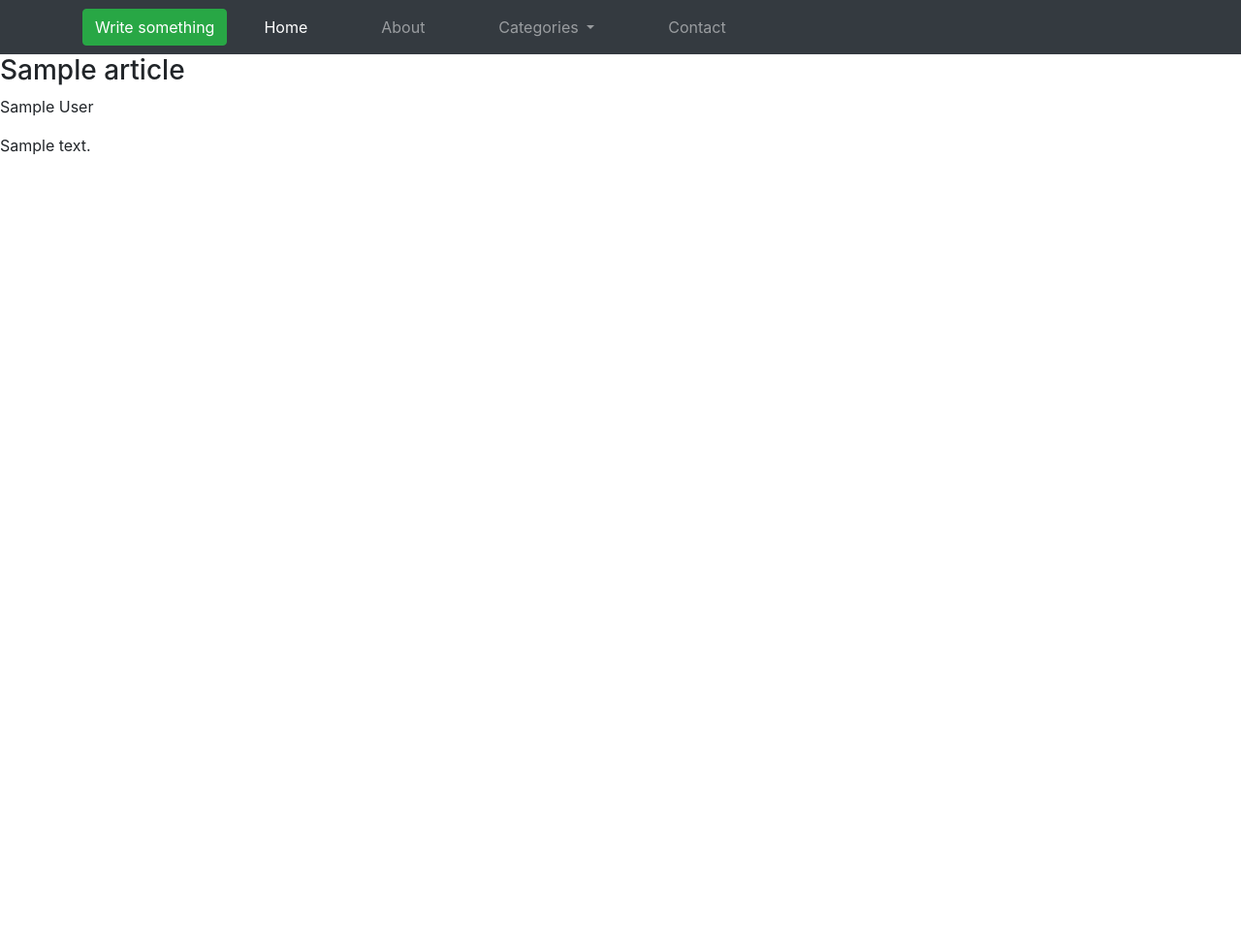
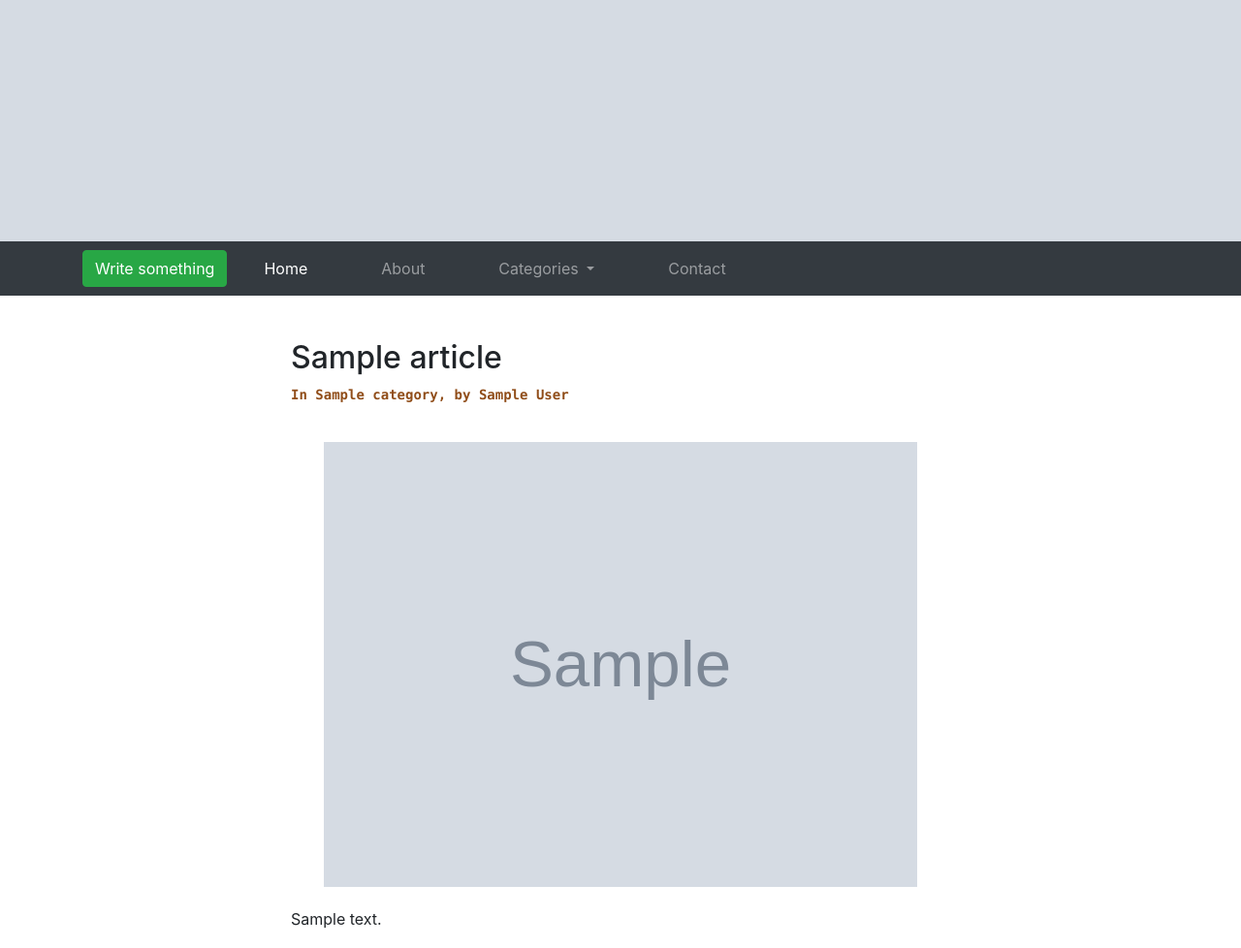
Before and after one commit to LukaRiba/newsapp, a Django app: template my_newsapp/templates/my_newsapp/detail.html in a window 1280 px wide. Shown: the whole page at 97% size. Before the commit the page ends 160 px from the top, so only its background shows below. Run offline with Django 3.2, Linux system fonts and the light colour scheme; the template is opened without the code that fills it: most values are stand-ins (such as "Sample title", 1, 10 or a date in 2020); grey boxes marked "Sample" are stand-in pictures; some libraries are stand-ins or nearby versions.

Commit message:
2 more ImageField-s added to Article model

```diff
--- a/my_newsapp/models.py
+++ b/my_newsapp/models.py
@@ -28,8 +28,8 @@ class Article(models.Model):
     text = models.TextField()
     short_description = models.TextField(max_length=300)
     thumbnail_image = models.ImageField()
-    image1 = models.ImageField()
-    image2 = models.ImageField()
+    image1 = models.ImageField(blank=True, null=True)
+    image2 = models.ImageField(blank=True, null=True)
     pub_date = models.DateTimeField(auto_now_add=True)
     author = models.ForeignKey(User, related_name='articles', on_delete=models.DO_NOTHING)
     category = models.ForeignKey(Category, related_name='articles', on_delete=models.CASCADE)
--- a/my_newsapp/static/my_newsapp/home_style.css
+++ b/my_newsapp/static/my_newsapp/home_style.css
@@ -1,6 +1,7 @@
 nav a {
   color: white;
   text-decoration: none;
+  font-weight: 400;
 }
 
 nav a:hover {
@@ -61,6 +62,14 @@ h3 a:hover {
   color: rgb(125, 20, 20);
 }
 
+.image-fit {
+  width: 90%;
+  height: auto;
+  object-fit: contain;
+  display: block;
+  margin: 0 auto;
+}
+
 /* Bootstrap override */
 
 .navbar-nav > li{
@@ -86,6 +95,28 @@ h3 a:hover {
   text-decoration: none;
   background-color: #fff;
 }
+
+.article {
+  width: 100%;
+  padding-right: 300px;
+  padding-left: 300px;
+  margin-right: auto;
+  margin-left: auto;
+  text-align: justify;
+  line-height: 1.7;
+  padding-top: 45px;
+
+}
+
+.article pre, a {
+  color: rgb(144, 77, 25);
+  font-weight: 600;
+}
+
+.article a:hover {
+  text-decoration: none;
+}
+
 
 /* open all dropdown-menus on hover */
 /* .navbar-nav li:hover > ul.dropdown-menu {
--- a/my_newsapp/templates/my_newsapp/category.html
+++ b/my_newsapp/templates/my_newsapp/category.html
@@ -38,7 +38,7 @@
   <div class="container">
     <div class="row padding-top-20 padding-bottom-20">
       <div class="col-md-2">
-        <img src="{% thumbnail article.image 150x150 crop %}">
+        <img src="{% thumbnail article.thumbnail_image 150x150 crop %}">
       </div>
       <div class="col-md-6">
         <h3><a href="{{ article.get_absolute_url }}">{{ article.title }}</a></h3>
--- a/my_newsapp/templates/my_newsapp/detail.html
+++ b/my_newsapp/templates/my_newsapp/detail.html
@@ -8,14 +8,13 @@
   {{ block.super }}
 {% endblock style %}
 
-{% comment %} {% block jumbo %}
-<div class="jumbotron jumbotron-fluid">
-    <div class="container">
-      <h1 class="display-4">{{ article.category.title }}</h1>
-      <p class="lead">Everything you need to share your knowledge...</p>
-    </div>
+{% block jumbo %}
+  {% comment %} Dodaje pozadinsku sliku iz image field-a Category {% endcomment %}
+  <div class="jumbotron jumbotron-fluid category-view"
+       style="background-image: url('{{ article.category.image.url }}');
+              background-size: cover">
   </div>
-{% endblock jumbo %} {% endcomment %}
+{% endblock jumbo %}
 
 {% block navigation %}
   {% include 'my_newsapp/home_navbar.html' %}
@@ -23,9 +22,16 @@
 
 {% block content %}
 
-  <h3>{{ article.title }}</h3>
-  <p>{{ article.author }}</p>
-  <p>{{ article.text }}</p>
+  <div class="article">
+    <h2>{{ article.title }}</h2>
+    <pre class="padding-bottom-20">In <a href="{{ article.category.get_absolute_url }}">{{article.category.title}}</a>, by {{ article.author }}</pre>
+    {% if article.image1 %}
+     <img class="image-fit padding-bottom-20" src="{{ article.image1.url }}">
+
+    {% endif %}
+    <p>{{ article.text }}</p>
+  </div>
+
 
 {% endblock content %}
 
--- a/my_newsapp/templates/my_newsapp/home.html
+++ b/my_newsapp/templates/my_newsapp/home.html
@@ -48,7 +48,7 @@
     <div class="container">
       <div class="row padding-top-20 padding-bottom-20">
         <div class="col-md-2">
-          <img src="{% thumbnail article.image 150x150 crop %}">
+          <img src="{% thumbnail article.thumbnail_image 150x150 crop %}">
         </div>
         <div class="col-md-6">
           <h3><a href="{{ article.get_absolute_url }}">{{ article.title }}</a></h3>
```
Also changed, not shown: my_newsapp/migrations/0009_auto_20180612_1546.py (added).
